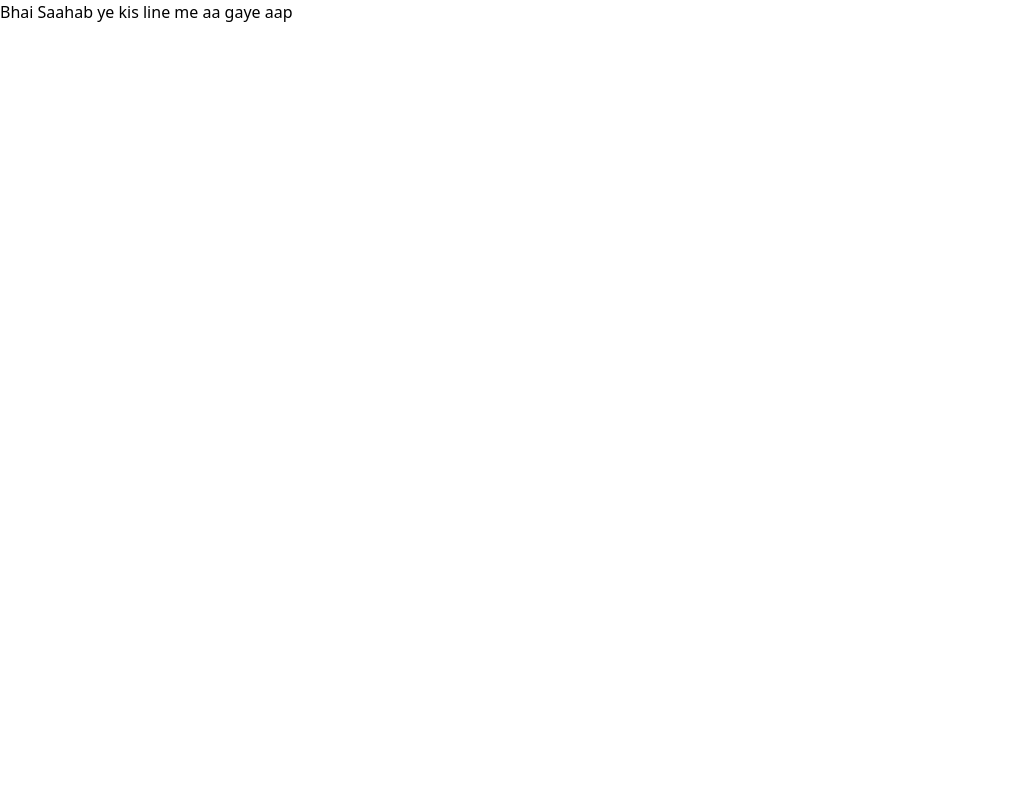
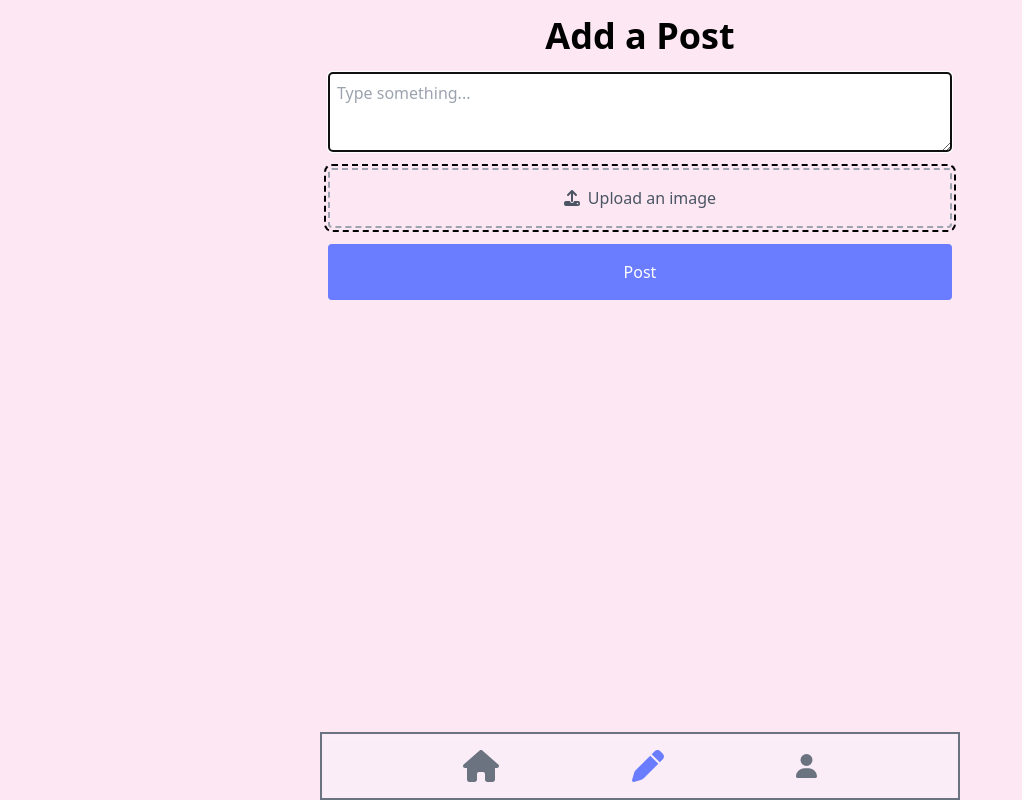
Before and after one commit to adnankhan46/campusx, a React (Vite) app in the folder client/: page /upload in a window 1280 px wide. Shown: the whole page, without its empty margins (0-1022 px from the left). Built offline with nearby package versions, Linux system fonts and the light colour scheme.

Commit message:
User Experience(UX): Improved Designs and Client Functionality

```diff
--- a/client/src/App.jsx
+++ b/client/src/App.jsx
@@ -24,12 +24,12 @@ function App() {
    <Route path='/signup' element={<Signup/>}/>
    <Route path='/login' element={<Login/>}/>
 
+   <Route path='/home' element={<Home/>}/>
    <Route element={<PrivateRoute/>}>
-   <Route path='/home' element={<Home/>}/>
    <Route path='/profile' element={<Profile/>}/>
    </Route>
 
-   <Route path='/addpost' element={<AddPost/>}/>
+   <Route path='/upload' element={<AddPost/>}/>
    <Route path='/updateprofile' element={<UpdateProfile/>}/>
 
 
--- a/client/src/components/Bottombar.jsx
+++ b/client/src/components/Bottombar.jsx
@@ -1,28 +1,50 @@
-import React from 'react';
+import React, { useState, useEffect } from 'react';
 import { FontAwesomeIcon } from '@fortawesome/react-fontawesome';
 import { faHome, faPen, faUser } from '@fortawesome/free-solid-svg-icons';
+import { Link, useNavigate, useLocation } from 'react-router-dom';
 
 const BottomBar = () => {
+  const navigate = useNavigate();
+  const location = useLocation();
+
+  const getCurrentTab = () => {
+    switch (location.pathname) {
+      case '/home':
+        return 'home';
+      case '/profile':
+        return 'profile';
+      case '/upload':
+        return 'upload';
+      default:
+        return '';
+    }
+  };
+
+  const [activeTab, setActiveTab] = useState(getCurrentTab());
+
+  useEffect(() => {
+    setActiveTab(getCurrentTab());
+  }, [location.pathname]);
+
+  const handleTabClick = (tab, path) => {
+    setActiveTab(tab);
+    navigate(path);
+  };
   return (
-    <div className="fixed bottom-0 left-0 w-full bg-gray-800 text-white p-4 flex justify-evenly items-center rounded-full">
+    <div className="fixed bottom-0 gap-2 w-full md:w-1/2 border-2 border-gray-500 bg-[#FAF4FE] bg-opacity-50 text-white p-4 flex justify-evenly items-center mx-auto backdrop-blur-sm">
+
+      <div onClick={() => handleTabClick('home', '/home')} className="flex items-center justify-center">
+        <FontAwesomeIcon icon={faHome} className={`h-8 ${activeTab === 'home' ? 'text-[#6a7cff]' : 'text-gray-500'}`} />
+      </div>
 
 
+      <div onClick={() => handleTabClick('upload', '/upload')} className="flex items-center justify-center">
+        <FontAwesomeIcon icon={faPen} className={`h-8 ${activeTab === 'upload' ? 'text-[#6a7cff]' : 'text-gray-500'}`} />
+      </div>
 
-
-
-
-      <a href="#" className="flex items-center justify-center">
-        <FontAwesomeIcon icon={faHome} className="h-8" />
-      </a>
-
-
-      <a href="#" className="flex items-center justify-center">
-        <FontAwesomeIcon icon={faPen} className="h-8" />
-      </a>
-
-      <a href="#" className="flex items-center justify-center">
-        <FontAwesomeIcon icon={faUser} className="h-8" />
-      </a>
+      <div onClick={() => handleTabClick('profile', '/profile')} className="flex items-center justify-center">
+        <FontAwesomeIcon icon={faUser} className={`h-6  ${activeTab === 'profile' ? 'text-[#6a7cff]' : 'text-gray-500'}`} />
+      </div>
     </div>
   );
 };
--- a/client/src/components/PostCard.jsx
+++ b/client/src/components/PostCard.jsx
@@ -1,8 +1,8 @@
 import React from 'react';
 
-const PostCard = ({ author, section, content }) => {
+const PostCard = ({ gender, section, content }) => {
   return (
-    <div className="bg-white border border-[#D9D9D9] p-4 shadow-md rounded-lg mb-4">
+    <div className="bg-white border border-[#D9D9D9] p-4 shadow-md rounded-lg mb-2">
       <div className="mb-2">
       Lorem ipsum dolor sit amet consectetur adipisicing elit. Placeat sed ipsum ab harum molestiae!
         <p className="mt-6"><span className='font-bold'>Male</span> From <span className='font-bold'>Section-H</span></p>
--- a/client/src/pages/AddPost.jsx
+++ b/client/src/pages/AddPost.jsx
@@ -1,11 +1,19 @@
-import React, { useState } from 'react';
+import React, { useState, useEffect, useRef } from 'react';
 import axios from 'axios';
 import { FontAwesomeIcon } from '@fortawesome/react-fontawesome';
 import { faUpload, faTimes } from '@fortawesome/free-solid-svg-icons';
+import BottomBar from '../components/Bottombar';
 
 const AddPost = () => {
   const [postContent, setPostContent] = useState('');
   const [image, setImage] = useState(null);
+
+  const inputRef = useRef(null);
+
+  useEffect(() => {
+    // Focus on the input element when the component mounts
+    inputRef.current.focus();
+  }, []); //
 
   const handlePost = async () => {
     const formData = new FormData();
@@ -32,14 +40,16 @@ const AddPost = () => {
   };
 
   return (
-    <div className="flex flex-col items-center justify-center min-h-screen bg-pink-100 p-4">
+    <div className="flex flex-col items-center min-h-screen bg-pink-100 p-4">
       <h1 className="text-2xl md:text-4xl font-bold mb-4">Add a Post</h1>
       <textarea
-        className="w-full md:w-1/2 p-2 border rounded mb-4"
+        className="w-full md:w-1/2 p-2 h-20 rounded mb-4 border focus:border-[#6a7cff]"
         placeholder="Type something..."
         value={postContent}
         onChange={(e) => setPostContent(e.target.value)}
+        ref={inputRef}
       ></textarea>
+
       <div className="w-full md:w-1/2 mb-4">
         <label className="flex items-center justify-center border-2 border-dashed border-gray-400 rounded p-4 cursor-pointer hover:bg-gray-200 outline-dashed outline-2 outline-offset-2 ">
           <FontAwesomeIcon icon={faUpload} className="text-gray-600 mr-2" />
@@ -66,7 +76,8 @@ const AddPost = () => {
           </div>
         )}
       </div>
-      <button className="p-2 bg-blue-500 text-white rounded" onClick={handlePost}>Add Post</button>
+      <button className="p-2 w-full md:w-1/2 h-14 bg-[#6a7cff] text-white rounded" onClick={handlePost}>Post</button>
+      <BottomBar/>
     </div>
   );
 };
--- a/client/src/pages/Home.jsx
+++ b/client/src/pages/Home.jsx
@@ -1,5 +1,6 @@
 import React from 'react'
 import BottomBar from '../components/Bottombar';
+import Navbar from '../components/Navbar';
 import { useSelector } from 'react-redux';
 import PostCard from '../components/PostCard';
 // import { persistor } from '../redux/store';
@@ -8,20 +9,9 @@ function Home() {
   const {currentUser} = useSelector((state)=> state.user)
   return (
     <div className="flex flex-col items-center min-h-screen bg-white">
-    {/** Isko hatana hai */}
-    <h1>welcome to BITD </h1>
-      {currentUser && "You can SEEEEE it"}
-      {console.log(currentUser)}
-
-     <img src={currentUser.profilePicture} className=' h-50 w-48' />
-     <h2>Your Addmision Number : {currentUser.admissionNumber} </h2>
-     <h2>Your Section : {currentUser.section} </h2>
-      <h2>Your Gender: {currentUser.gender}</h2>
-{/** Isko hatana hai, yahaan tak */}
-
-
-      <div className="mt-4 border border-green-600 flex flex-col w-full md:w-1/2 items-center">
-      <h1 className="text-2xl md:text-4xl font-bold mb-4">Home</h1>
+    <Navbar/>
+      <div className="mt-4 flex flex-col w-full md:w-1/2 items-center">
+      {/*<h1 className="text-2xl md:text-4xl font-bold mb-4">Home</h1>*/}
       <PostCard/>
       <PostCard/>
       <PostCard/>
--- a/client/src/pages/Profile.jsx
+++ b/client/src/pages/Profile.jsx
@@ -1,6 +1,8 @@
 import React, { useState } from 'react';
 import { useSelector } from 'react-redux';
 import PostCard from '../components/PostCard';
+import BottomBar from '../components/Bottombar';
+import Navbar from '../components/Navbar';
 
 
 const EditProfile = () => {
@@ -16,7 +18,8 @@ const EditProfile = () => {
 
   return (
     <div className="flex flex-col items-center min-h-screen bg-white">
-    <div className='flex flex-col w-full items-center border-2 border-red-600'>
+    <Navbar/>
+    <div className='flex flex-col w-full items-center'>
     <img src={currentUser.profilePicture} className=' h-50 w-48' />
     <h1 className="text-2xl md:text-4xl font-bold mb-4">{currentUser.admissionNumber}</h1>
     <input className="w-full md:w-1/2 p-2 mb-2 border rounded-xl bg-[#eeeeee]" type="text" placeholder="Username" value={currentUser.username} onChange={(e) => setUsername(e.target.value)} />
@@ -26,13 +29,14 @@ const EditProfile = () => {
       <button className="mt-4 p-3 bg-[#eeeeee] border-2 border-[#6a7cff] font-bold text-[#6a7cff] rounded-xl" onClick={handleUpdate}>Edit Profile</button>
       <button className="mt-4 p-3 bg-[#eeeeee] border-2 border-[#D9D9D9] text-[#6a7cff] font-bold rounded-2xl"  aria-pressed="true">Logout</button>
       </div>
-      <div className="mt-4 border border-green-600 flex flex-col w-full md:w-1/2 items-center">
+      <div className="mt-4 flex flex-col w-full md:w-1/2 items-center">
       <h1 className="text-2xl md:text-4xl font-bold mb-4">My Posts</h1>
       <PostCard/>
       <PostCard/>
       <PostCard/>
       </div>
       </div>
+      <BottomBar/>
       </div>
   );
 };
```
